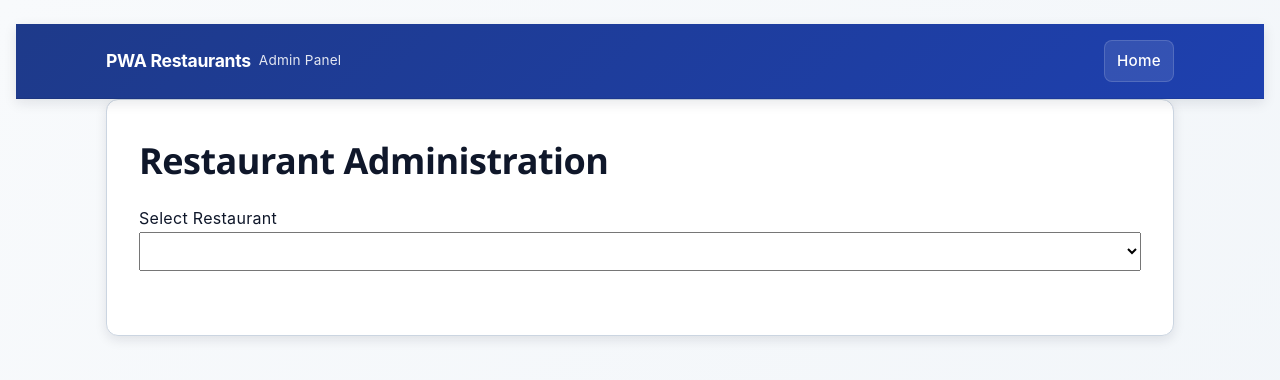
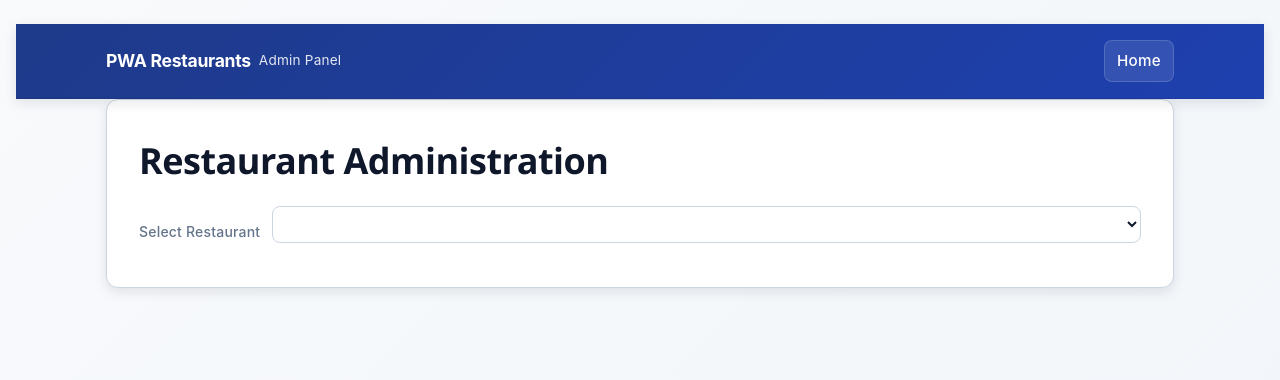
Before and after one commit to dwen168/PWARestaurants, a website: page frontend/admin.html in a window 1280 px wide. Drawn offline with Linux system fonts and the light colour scheme; no server answers.

Commit message:
Add files via upload

```diff
--- a/frontend/admin.html
+++ b/frontend/admin.html
@@ -45,9 +45,9 @@
     <main class="container" role="main">
       <section class="card fade-in">
         <h1>Restaurant Administration</h1>
-        <form id="selectForm">
+        <form id="selectForm" class="search-form">
           <label for="restaurantSelect">Select Restaurant</label>
-          <select id="restaurantSelect" style="margin-bottom: 20px; width: 100%; padding: 10px;"></select>
+          <select id="restaurantSelect"></select>
         </form>
         <div id="message" class="message"></div>
       </section>
--- a/frontend/styles.css
+++ b/frontend/styles.css
@@ -241,7 +241,8 @@ h3 {
 .search-form input[type="text"],
 .search-form input,
 .search-form input[list],
-.search-form textarea {
+.search-form textarea,
+.search-form select {
   flex: 1 1 240px;
   padding: var(--space-2) var(--space-3);
   border-radius: var(--radius-md);
@@ -252,11 +253,11 @@ h3 {
   transition: all 0.2s ease;
   color: var(--color-text);
 }
-.search-form input:focus {
+.search-form input:focus,
+.search-form select:focus {
   box-shadow: 0 0 0 3px var(--focus);
   border-color: var(--color-primary);
 }
-
 .btn-outline, .btn {
   padding: var(--space-2) var(--space-4);
   border-radius: var(--radius-md);
```
Also changed, not shown: frontend/icons/icon-1764161658591-700911835.png (added), frontend/icons/icon-1764161698328-981606486.png (added), 1 other file.
